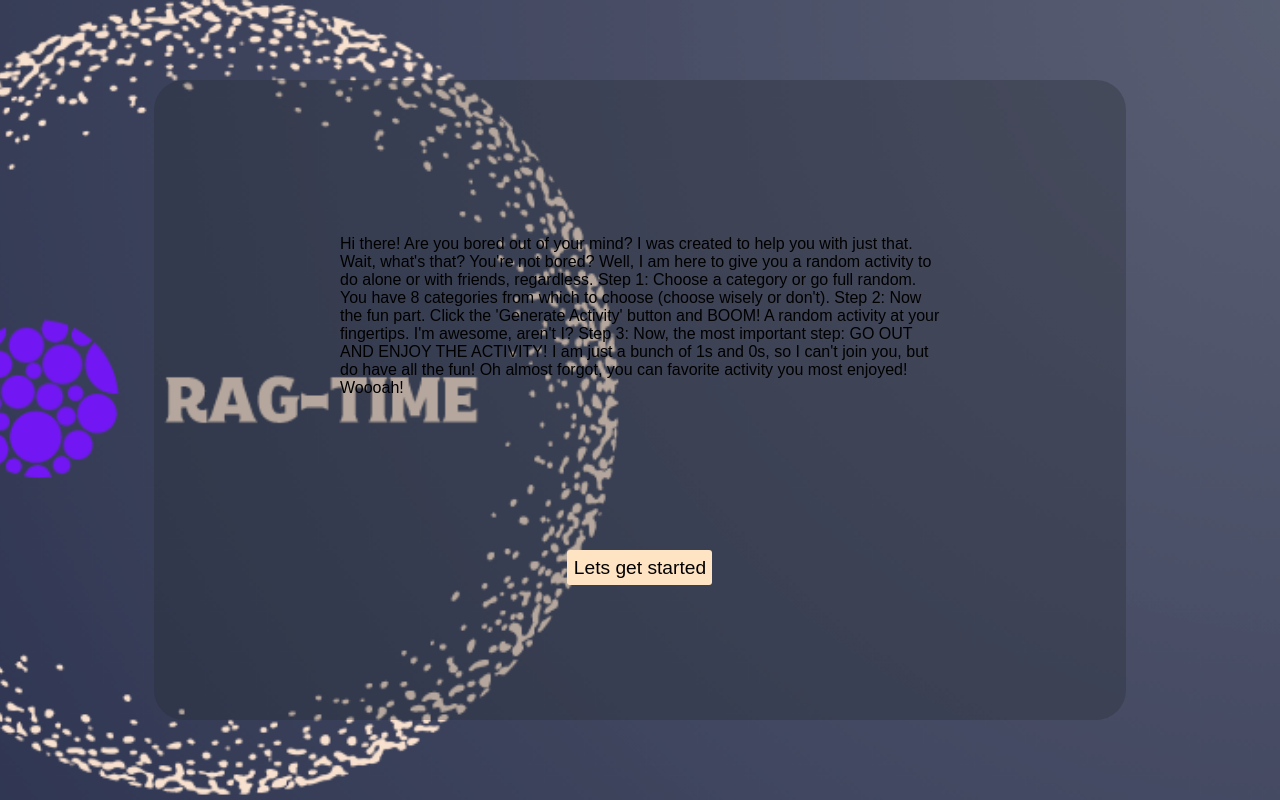
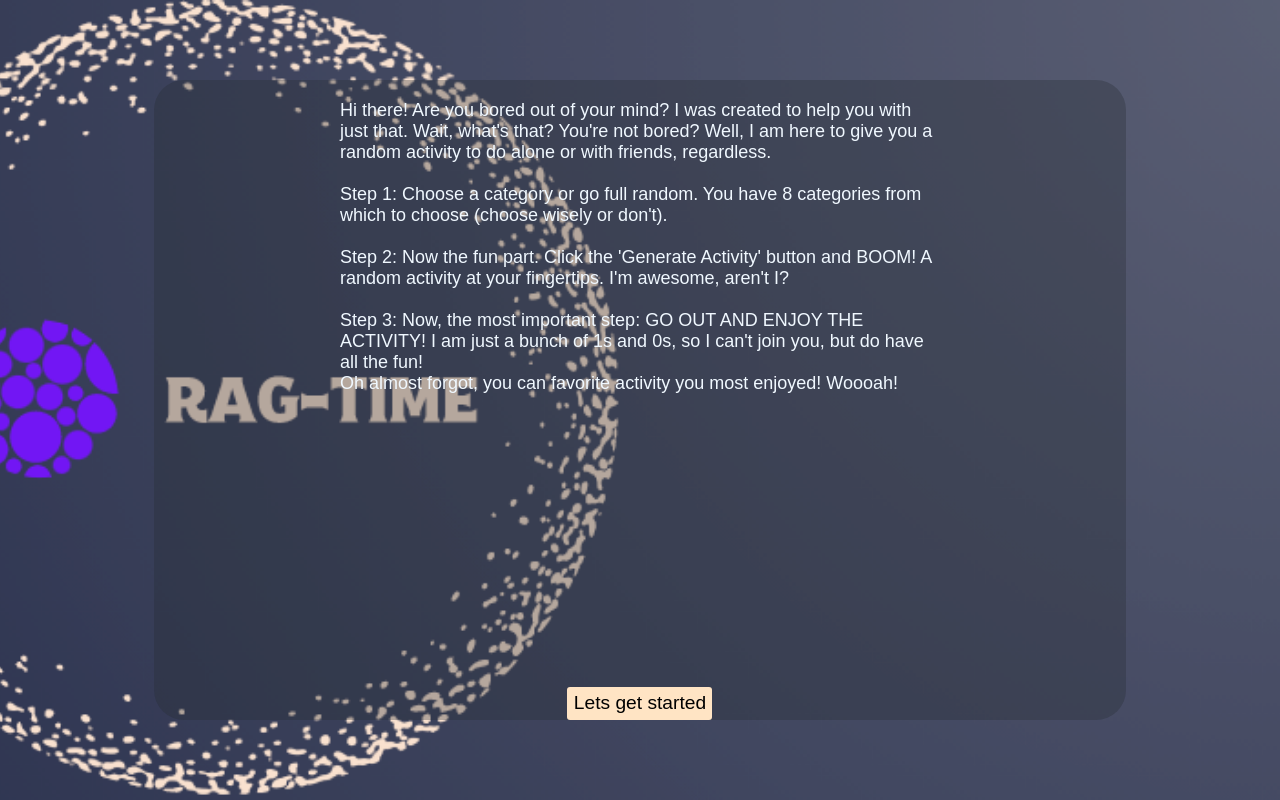
Before and after one commit to Fakhatova/RAG-TIME, a React (Create React App) app: page / in a window 1280 px wide. Built offline with nearby package versions, Linux system fonts and the light colour scheme.

Commit message:
add spacing for and font size for popup modal

```diff
--- a/src/Components/Modal/PopUp.css
+++ b/src/Components/Modal/PopUp.css
@@ -5,25 +5,29 @@
     height: 80vh;
     background-color: #282c3452;
     display: flex;
-    justify-content: space-evenly;
+    justify-content: center;
     align-items: center;
     flex-direction: column;
-    flex-wrap: wrap;
     border-radius: 30px;
 }
 
 .popup-inner {
+    width: 80%;
+    height: 80vh;
     position: relative;
     padding: 20px;
-    width: 100%;
+    /* width: 100%; */
     max-width: 640px;
-    height: 200px;
+    /* height: 200px; */
     display: flex;
     flex-direction: column;
     flex-wrap: wrap;
     align-content: center;
     justify-content: flex-start;
     align-items: center;
+    font-size: large;
+    font-weight: 500;
+    color: aliceblue;
 }
 .start-btn {
     width: 145px;
```
Also changed, not shown: src/Components/Modal/PopUp.js (+7 -0 lines).
